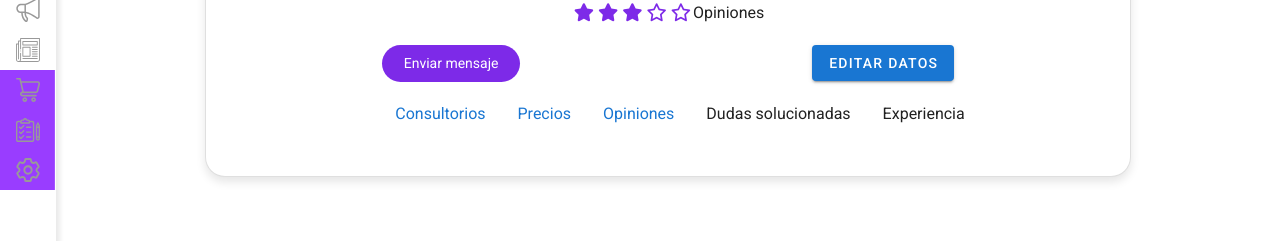
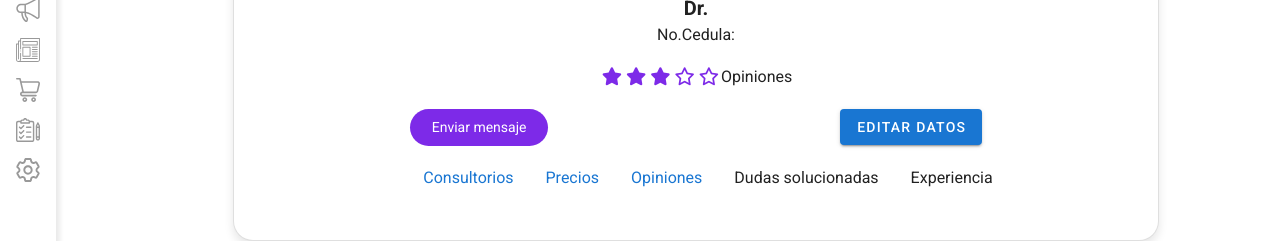
Before and after one commit to AlexGR09/Aryy_Front_medico, a Vue app: page /edicion-de-perfil in a window 1280 px wide. Shown: the part 360-601 px from the top of the page. Built offline with nearby package versions, Linux system fonts and the light colour scheme; no server answers.

Commit message:
Luis Reyes
edit to Route

```diff
--- a/src/components/SideBar.vue
+++ b/src/components/SideBar.vue
@@ -43,9 +43,9 @@ export default {
                 { url: require("@/assets/iconos/icon_estadistica.svg"), title: 'Estadísticas', route: '/campaigns' },
                 { url: require("@/assets/iconos/icon_marketing.svg"), title: 'Marketing', route: '/quotes' },
                 { url: require("@/assets/iconos/icon_noticia.svg"), title: 'Noticias', route: '/settings' },
-                { url: require("@/assets/iconos/icon_compras.svg"), title: 'Compras', route: '/edicion-de-perfil' },
-                { url: require("@/assets/iconos/icon_asistente.svg"), title: 'Asistente', route: '/edicion-de-perfil' },
-                { url: require("@/assets/iconos/icon_ajuste.svg"), title: 'Ajustes', route: '/edicion-de-perfil' },
+                { url: require("@/assets/iconos/icon_compras.svg"), title: 'Compras',},
+                { url: require("@/assets/iconos/icon_asistente.svg"), title: 'Asistente',  },
+                { url: require("@/assets/iconos/icon_ajuste.svg"), title: 'Ajustes',},
             ],
             mini: true,
         }
--- a/src/views/profile/ProfileView.vue
+++ b/src/views/profile/ProfileView.vue
@@ -1,5 +1,7 @@
 <template>
     <!-- CARD DEL PERFIL | luis reyes-->
+    <v-content>
+
     <div class="container">
         <section>
             <div class="swiper mySwiper container">
@@ -58,6 +60,8 @@
             </div>
         </section>
     </div>
+
+</v-content>
     <!-- CARD DEL PERFIL | luis reyes -->
 </template>
 
```
